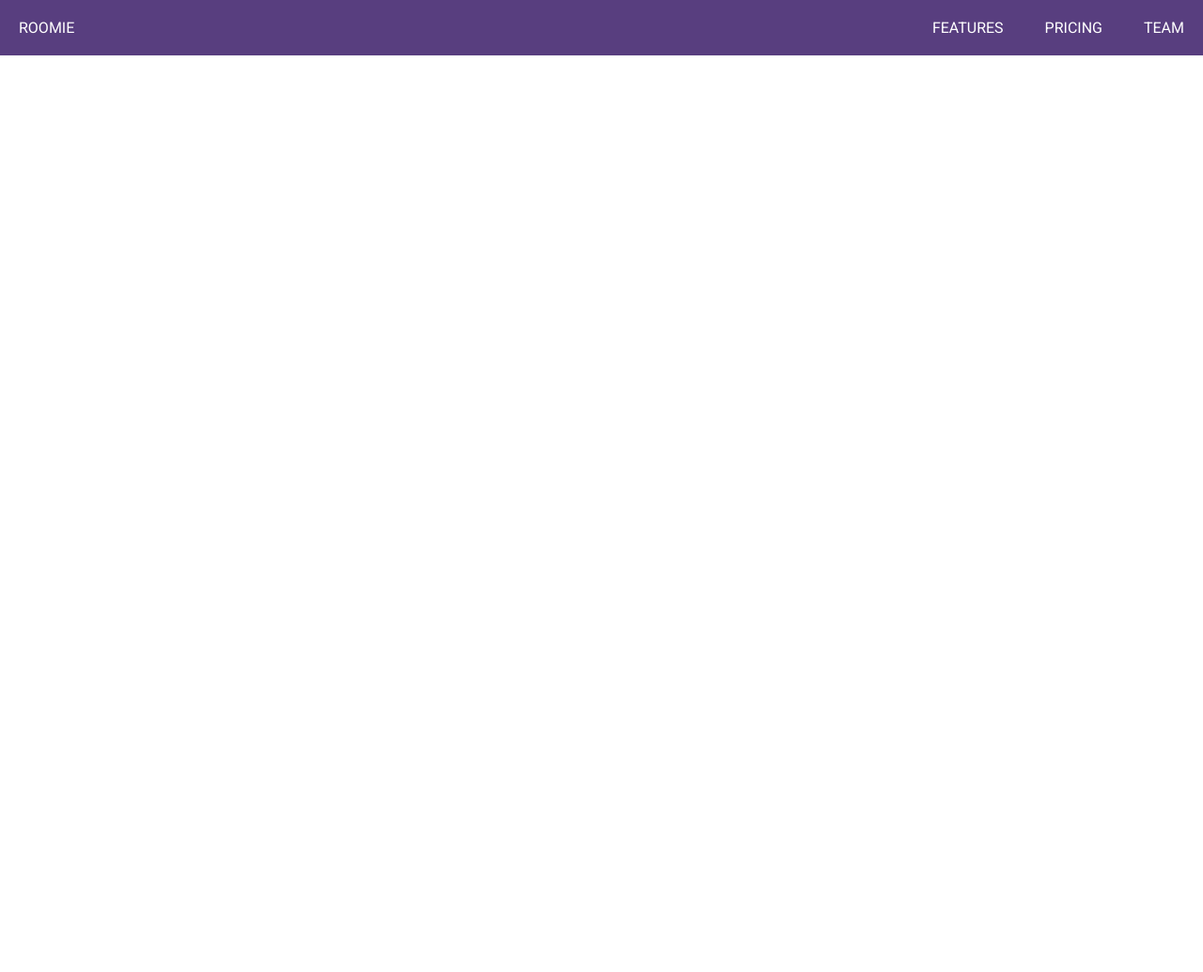
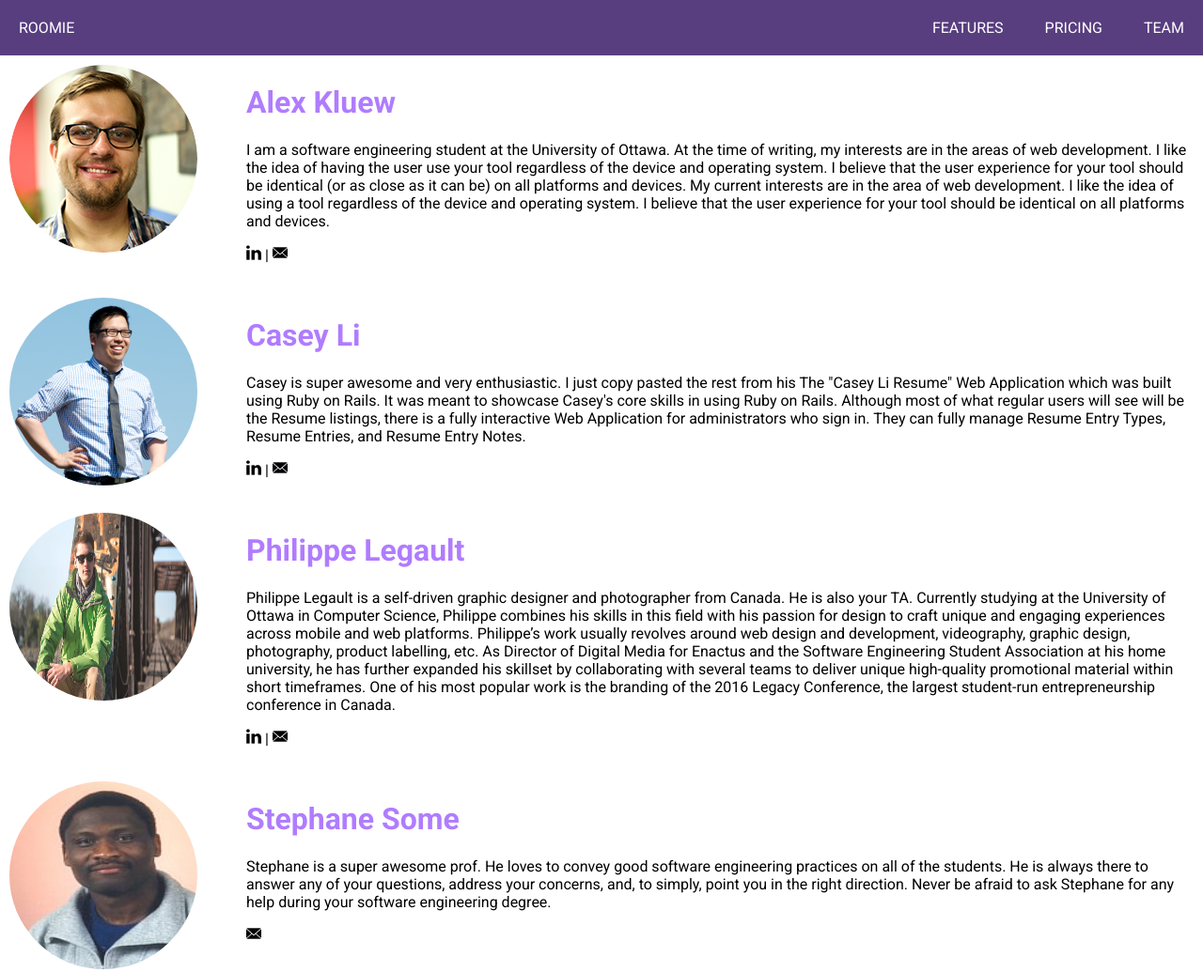
Before and after one commit to uottawa-seg1911-web/uottawa-seg1911-web.github.io, a plain HTML site: page team.html in a window 1280 px wide. Shown: the whole page at 94% size. Before the commit the page ends 800 px from the top, so only its background shows below. Drawn offline with Linux system fonts and the light colour scheme.

Commit message:
Added team page

```diff
--- a/style.css
+++ b/style.css
@@ -195,3 +195,36 @@ a.button:hover {
 }
 
 /* TEAM PAGE **************************/
+#team .team-member {
+  padding: 10px;
+}
+
+#team .team-member a {
+  /*color: #DEC9FF;*/
+  color: #B07CFF;
+  font-weight: bold;
+  text-decoration: none;
+}
+
+#team .team-member a:hover {
+  /*color: #DEC9FF;*/
+  color: #B07CFF;
+  font-weight: bold;
+  text-decoration: underline;;
+}
+
+#team .team-member .photo {
+  float: left;
+  width: 20%;
+}
+
+#team .team-member .photo img {
+  height: 200px;
+  width: 200px;
+  border-radius: 50%;
+}
+
+#team .team-member .writeup {
+  float: right;
+  width: 80%;
+}
--- a/team.html
+++ b/team.html
@@ -3,7 +3,7 @@
     <link href='https://fonts.googleapis.com/css?family=Roboto:400,100,700' rel='stylesheet' type='text/css'>
     <link rel="stylesheet" type="text/css" href="style.css">
   </head>
-  <body id="home-page">
+  <body id="team">
 
     <div class="header">
       <div class="logo">
@@ -22,34 +22,70 @@
     <div class="content">
       <div class="team-member">
         <div class="photo">
+          <img src="images/alex.png" alt="Alex Kluew" />
         </div>
         <div class="writeup">
-          <h1>Alex Kluew</h1>
+          <h1><a href="http://getaclue.me/" target="_blank">Alex Kluew</a></h1>
+          <p>
+            I am a software engineering student at the University of Ottawa. At the time of writing, my interests are in the areas of web development. I like the idea of having the user use your tool regardless of the device and operating system. I believe that the user experience for your tool should be identical (or as close as it can be) on all platforms and devices. My current interests are in the area of web development. I like the idea of using a tool regardless of the device and operating system. I believe that the user experience for your tool should be identical on all platforms and devices.
+          </p>
+          <p>
+            <a href="https://www.linkedin.com/in/getaclue" target="_blank"><img src="images/linkedin-logo.png" alt="Linked In Link"/></a> | <a href="mailto:alex.kluew@gmail.com"><img src="images/close-envelope.png" alt="email me" /></a>
+            <!-- icons from http://www.flaticon.com/free-icon/ -->
+          </p>
         </div>
+        <div class="clear-floats"></div>
       </div>
 
       <div class="team-member">
         <div class="photo">
+          <img src="images/casey.png" alt="Casey Li" />
         </div>
         <div class="writeup">
-          <h1>Casey Li</h1>
+          <h1><a href="http://www.caseyli.com/" target="_blank">Casey Li</a></h1>
+          <p>
+            Casey is super awesome and very enthusiastic. I just copy pasted the rest from his The "Casey Li Resume" Web Application which was built using Ruby on Rails. It was meant to showcase Casey's core skills in using Ruby on Rails. Although most of what regular users will see will be the Resume listings, there is a fully interactive Web Application for administrators who sign in. They can fully manage Resume Entry Types, Resume Entries, and Resume Entry Notes.
+          </p>
+          <p>
+            <a href="https://www.linkedin.com/in/licasey" target="_blank"><img src="images/linkedin-logo.png" alt="Linked In Link" /></a> | <a href="mailto:caseyli@bitesite.ca"><img src="images/close-envelope.png" alt="email me" /></a>
+            <!-- icons from http://www.flaticon.com/free-icon/ -->
+          </p>
         </div>
+        <div class="clear-floats"></div>
       </div>
 
       <div class="team-member">
         <div class="photo">
+          <img src="images/philippe.jpg" alt="Philippe Legault" />
         </div>
         <div class="writeup">
-          <h1>Philippe Legault</h1>
+          <h1><a href="http://legault.cc/" target="_blank">Philippe Legault</a></h1>
+          <p>
+            Philippe Legault is a self-driven graphic designer and photographer from Canada. He is also your TA. Currently studying at the University of Ottawa in Computer Science, Philippe combines his skills in this field with his passion for design to craft unique and engaging experiences across mobile and web platforms. Philippe’s work usually revolves around web design and development, videography, graphic design, photography, product labelling, etc. As Director of Digital Media for Enactus and the Software Engineering Student Association at his home university, he has further expanded his skillset by collaborating with several teams to deliver unique high-quality promotional material within short timeframes. One of his most popular work is the branding of the 2016 Legacy Conference, the largest student-run entrepreneurship conference in Canada.
+          </p>
+          <p>
+            <a href="https://www.linkedin.com/pub/philippe-legault/50/2a6/a3a"><img src="images/linkedin-logo.png" alt="Linked In Link" /></a> | <a href="mailto:plegault@live.ca"><img src="images/close-envelope.png" alt="email me" /></a>
+            <!-- icons from http://www.flaticon.com/free-icon/ -->
+          </p>
         </div>
+        <div class="clear-floats"></div>
       </div>
 
       <div class="team-member">
         <div class="photo">
+          <img src="images/stephane.jpg" alt="Stephane Some" />
         </div>
         <div class="writeup">
-          <h1>Stephane Some</h1>
+          <h1><a href="http://www.site.uottawa.ca/~ssome/" target="_blank">Stephane Some</a></h1>
+          <p>
+            Stephane is a super awesome prof. He loves to convey good software engineering practices on all of the students. He is always there to answer any of your questions, address your concerns, and, to simply, point you in the right direction. Never be afraid to ask Stephane for any help during your software engineering degree.
+          </p>
+          <p>
+            <a href="mailto:ssome@site.uottawa.ca"><img src="images/close-envelope.png" alt="email me" /></a>
+            <!-- icons from http://www.flaticon.com/free-icon/ -->
+          </p>
         </div>
+        <div class="clear-floats"></div>
       </div>
     </div>
 
```
Also changed, not shown: images/alex.png (added), images/casey.png (added), images/close-envelope.png (added), images/linkedin-logo.png (added), images/philippe.jpg (added), images/stephane.jpg (added).
